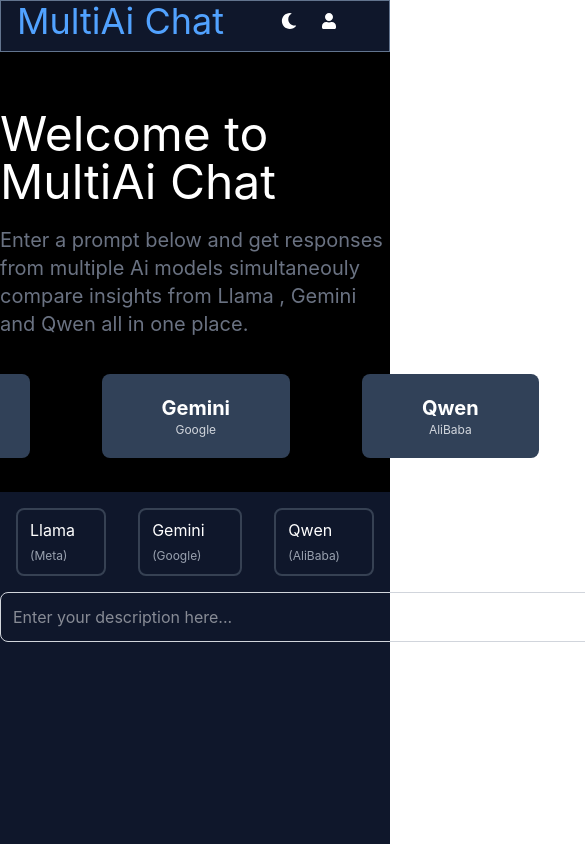
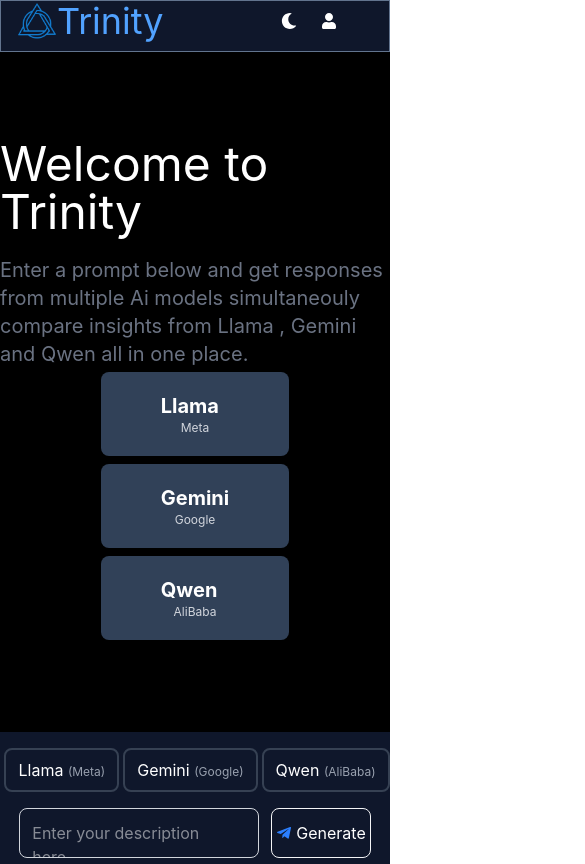
Before and after one commit to adeedkhann/Trinity, a React (Vite) app: page / in a window 390 px wide. Shown: the top 864 px of the page, 585 px wide, since content can reach past the window. Built offline with nearby package versions, Linux system fonts and the light colour scheme; no server answers; what @huggingface/inference, groq-sdk would draw is missing.

Commit message:
penultimate push

```diff
--- a/src/App.jsx
+++ b/src/App.jsx
@@ -1,17 +1,10 @@
-
-import History from './components/History'
 import Navbar from './components/Navbar'
-import InputBox from './components/InputBox'
-import MainChat from './components/MainChat'
 import Layout from './components/Layout'
-import GeminiChat from './components/GeminiChat'
-import ResponseCard from './components/ResponseCard'
-
 function App() {
 
 
   return (
-    <div className='bg-slate-900 pb-3 min-h-screen w-screen '>
+    <div className='bg-slate-900 pb-3 h-full w-screen '>
     <Navbar/>
 
     <Layout/>
--- a/src/components/GeminiChat.jsx
+++ /dev/null
@@ -1,69 +0,0 @@
-import React, { useState } from "react";
-import { GoogleGenAI } from "@google/genai";
-
-const GeminiChat = () => {
-  const [input, setInput] = useState("");
-  const [response, setResponse] = useState("");
-  const [loading, setLoading] = useState(false);
-
-
-  const API_KEY = "AIzaSyBgMyo_t2xZ5Gn3IysY5M2PXMWgioixCzg";
-
-  const fetchResponse = async () => {
-    if (!input) return;
-    setLoading(true);
-    setResponse("");
-
-    try {
-
-      const ai = new GoogleGenAI({ apiKey: API_KEY });
-
-
-      const result = await ai.models.generateContent({
-        model: "gemini-2.5-flash",
-        contents: [{ role: "user", parts: [{ text: input }] }],
-      });
-
-
-
-      setResponse(result.text);
-
-    } catch (error) {
-      console.error("Error fetching data:", error);
-      setResponse("Error: Failed to fetch response. Check console.");
-    } finally {
-      setLoading(false);
-    }
-  };
-
-  return (
-    <div style={{ maxWidth: "600px", margin: "0 auto", padding: "20px" }}>
-      <h2>Gemini AI Integration</h2>
-
-      <textarea
-        value={input}
-        onChange={(e) => setInput(e.target.value)}
-        placeholder="Ask Gemini something..."
-        rows="4"
-        style={{ width: "100%", padding: "10px", marginBottom: "10px" }}
-      />
-
-      <button
-        onClick={fetchResponse}
-        disabled={loading}
-        style={{ padding: "10px 20px", cursor: loading ? "not-allowed" : "pointer" }}
-      >
-        {loading ? "Generating..." : "Generate"}
-      </button>
-
-      {response && (
-        <div style={{ marginTop: "20px", padding: "15px", background: "#f4f4f4", borderRadius: "5px" }}>
-          <strong>Response:</strong>
-          <p style={{ whiteSpace: "pre-wrap" }}>{response}</p>
-        </div>
-      )}
-    </div>
-  );
-};
-
-export default GeminiChat;
--- a/src/components/History.jsx
+++ b/src/components/History.jsx
@@ -1,9 +1,8 @@
-import React from 'react'
 import { FaRegClock } from "react-icons/fa";
 import { IoSearchSharp } from "react-icons/io5";
 import HistoryItem from './HistoryItem';
 
-function History({open , setOpen}) {
+function History() {
   return (
     <div className={`border relative rounded-lg border-slate-500 h-screen ${open ? "w-80 display-none" :"w-0"}`}>
         <h1 className='text-white  text-3xl flex p-2 m-2'><span className='p-1'>< FaRegClock/></span><strong> Chat History</strong></h1>
--- a/src/components/HistoryItem.jsx
+++ b/src/components/HistoryItem.jsx
@@ -1,4 +1,3 @@
-import React from 'react'
 import { MdDelete } from "react-icons/md";
 export default function HistoryItem() {
   return (
--- a/src/components/InputBox.jsx
+++ b/src/components/InputBox.jsx
@@ -1,4 +1,4 @@
-import React, { useState } from 'react'
+import { useState } from 'react'
 import { FaTelegramPlane } from "react-icons/fa";
 import { useDispatch } from 'react-redux';
 import {
@@ -35,16 +35,16 @@
       try {
           const result =  ai.models.generateContent({
           model: "gemini-2.5-flash",
-          contents: [{ role: "user", parts: [{ text: `answer in only 250 words , and in the last tell that "thanks for using Aai" ${text}` }] }],
+          contents: [{ role: "user", parts: [{ text: `answer in only 250 words " ${text}` }] }],
           });
 
           const hugPro = hug.chatCompletion({
           model : "Qwen/Qwen2.5-72B-Instruct",
-          messages : [{role : "user" , content :`answer in only 250 words , and in the last tell that "thanks for using Aai my prompt is" ${text}`}],
+          messages : [{role : "user" , content :`answer in only 250 words " ${text}`}],
           max_tokens :500,
           });
           const completion =  groq.chat.completions.create({
-          messages : [{role : "user" , content : `answer in only 250 words , and in the last tell that "thanks for using Aai" my prompt is ${text}`}],
+          messages : [{role : "user" , content : `answer in only 250 words "${text}`}],
           model : "llama-3.1-8b-instant",
           })
         const [gemRes, hugRes, groqRes] = await Promise.allSettled([result, hugPro, completion]);
@@ -85,11 +85,11 @@
 
 
   return (
-    <div className='text-white flex flex-col h-30 rounded-lg  w-full'>
+    <div className='text-white flex flex-col h-30 rounded-lg md:w-screen w-full'>
       <div className='m-auto flex'>
-        <span className='m-4 border-2 px-3 py-2 rounded-lg border-gray-700 hover:border-blue-500'> Llama <span className='text-xs text-gray-400'>(Meta)</span></span>
-        <span className='m-4 border-2 px-3 py-2 rounded-lg border-gray-700 hover:border-blue-500'> Gemini <span className='text-xs text-gray-400'>(Google)</span> </span>
-        <span className='m-4 border-2 px-3 py-2 rounded-lg border-gray-700 hover:border-blue-500'> Qwen <span className='text-xs text-gray-400'>(AliBaba)</span> </span>
+        <span className='ml-1 md:mx-4 my-4 border-2 px-3 py-2 rounded-lg border-gray-700 hover:border-blue-500'> Llama <span className='text-xs text-gray-400'>(Meta)</span></span>
+        <span className='ml-1 md:mx-4 my-4 border-2 px-3 py-2 rounded-lg border-gray-700 hover:border-blue-500'> Gemini <span className='text-xs text-gray-400'>(Google)</span> </span>
+        <span className='ml-1 my-4 md:mx-4 border-2 px-3 py-2 rounded-lg border-gray-700 hover:border-blue-500'> Qwen <span className='text-xs text-gray-400'>(AliBaba)</span> </span>
 
 
       </div>
@@ -97,11 +97,11 @@
         <textarea
         value={text}
         onChange={(e)=>setText(e.target.value)}
-         className="w-150 p-3 resize-none border border-gray-300 rounded-lg  focus:outline-none focus:ring-2 focus:ring-blue-500 "
+         className="w-60 md:w-150 p-3 resize-none border border-gray-300 rounded-lg  focus:outline-none focus:ring-2 focus:ring-blue-500 "
          rows="1"
          placeholder="Enter your description here..."
         ></textarea>
-        <button disabled={loading} onClick={fetchResponse} className='flex ml-3 gap-1  items-center justify-center border border-gray-100 rounded-lg w-30 hover:border-blue-500 hover:bg-slate-500'><span className='text-blue-500'><FaTelegramPlane/> </span>{loading? "Generating" :  "Generate"  }</button>
+        <button disabled={loading} onClick={fetchResponse} className='flex ml-3 gap-1  items-center justify-center border border-gray-100 rounded-lg p-1 hover:border-blue-500 hover:bg-slate-500'><span className='text-blue-500'><FaTelegramPlane/> </span>{loading? "Generating" :  "Generate"  }</button>
       </div>
     </div>
   )
--- a/src/components/Layout.jsx
+++ b/src/components/Layout.jsx
@@ -1,8 +1,4 @@
-import React from 'react'
-
-import Navbar from './Navbar'
 import MainChat from './MainChat'
-import History from './History'
 import InputBox from './InputBox'
 import { useSelector } from 'react-redux'
 import ResponseCard from './ResponseCard'
@@ -14,7 +10,7 @@
     <div className='flex w-full'>
 
           <div className='flex flex-col gap w-full '>
-                    {responded ? <ResponseCard/> :<MainChat/>}
+                    {responded ? <div className=''><ResponseCard/></div> :<MainChat/>}
                     <InputBox/>
           </div>
     </div>
--- a/src/components/MainChat.jsx
+++ b/src/components/MainChat.jsx
@@ -1,21 +1,18 @@
-import React from 'react'
-import History from './History'
-
 import { useSelector } from 'react-redux'
 function MainChat() {
   const loading = useSelector((state) => state.input.loading)
   return (
-    <div className='w-full bg-black  '>
+    <div className='w-full  bg-black  '>
 
-      <div className='text-white rounded-lg flex flex-col items-center h-110 justify-center '>
-        <h1 className='text-5xl mt-15 mb-5'>{loading? "analysing your sussy baka prompt....." : "Welcome to MultiAi Chat"}</h1>
+      <div className='text-white  rounded-lg flex flex-col items-center h-170 md:h-105 justify-center '>
+        <h1 className='text-5xl mb-5'>{loading? "analysing your sussy baka prompt....." : "Welcome to Trinity"}</h1>
         <p className=' text-xl text-gray-500'>Enter a prompt below and get responses from multiple Ai models simultaneouly </p>
           <p className=' text-xl text-gray-500'>compare insights from Llama , Gemini and Qwen all in one place.
         </p>
-        <div className='flex'>
-          <div className=' px-15 py-5 m-9 bg-slate-700 rounded-lg flex flex-col text-xl'><strong>Llama </strong><span className='text-xs text-gray-300 m-auto'>Meta</span></div>
-          <div className=' px-15 py-5 m-9 bg-slate-700 rounded-lg flex flex-col text-xl'><strong>Gemini</strong> <span className='text-xs text-gray-300 m-auto'>Google</span></div>
-          <div className=' px-15 py-5 m-9 bg-slate-700 rounded-lg flex flex-col text-xl'><strong>Qwen</strong> <span className='text-xs text-gray-300 m-auto'>AliBaba</span></div>
+        <div className='flex flex-col md:flex-row'>
+          <div className=' px-15 py-5 m-1 bg-slate-700 rounded-lg flex flex-col text-xl'><strong>Llama </strong><span className='text-xs text-gray-300 m-auto'>Meta</span></div>
+          <div className=' px-15 py-5 m-1 bg-slate-700 rounded-lg flex flex-col text-xl'><strong>Gemini</strong> <span className='text-xs text-gray-300 m-auto'>Google</span></div>
+          <div className=' px-15 py-5 m-1 bg-slate-700 rounded-lg flex flex-col text-xl'><strong>Qwen</strong> <span className='text-xs text-gray-300 m-auto'>AliBaba</span></div>
         </div>
 
       </div>
--- a/src/components/Navbar.jsx
+++ b/src/components/Navbar.jsx
@@ -1,5 +1,6 @@
-import React, { useState } from 'react'
+import { useState } from 'react'
 import { FaMoon , FaRegSun ,FaUser } from "react-icons/fa";
+import trinity from '../assets/trinity.png'
 function Navbar() {
 
   const [theme , setTheme] = useState(true)
@@ -7,7 +8,7 @@
   return (
 
       <nav className='text-white h-13  flex justify-between w-screen border border-slate-500'>
-        <span className='ml-4 text-blue-400 text-4xl'>MultiAi Chat</span>
+        <span className='ml-4 text-blue-400 text-4xl flex'> <span className=' text-white '><img className='w-10 h-10'  src={trinity} alt=''/></span> Trinity</span>
         <ul className='flex mr-10 '>
           <li className='m-3' onClick={()=> theme ? setTheme(false) : setTheme(true)}>{theme? <FaMoon/> :<FaRegSun/>}</li>
           <li className='m-3'><FaUser/></li>
--- a/src/components/ResponseCard.jsx
+++ b/src/components/ResponseCard.jsx
@@ -1,4 +1,4 @@
-import React, { useRef, useState }  from 'react'
+import { useRef, useState }  from 'react'
 import { MdContentCopy ,MdCheck } from "react-icons/md";
 import { useSelector } from 'react-redux';
 import GemSym from '../assets/GemSym.png';
@@ -44,15 +44,15 @@
         setCopied(true)
         setTimeout(()=>setCopied(false),2000)
       } catch (error) {
-        alert("error in copy fetch again")
+        alert("error in copy , fetch again")
         console.log(error)
       }
     }
   }
   return(
-    <>
+    <div className=''>
 
-        <div className='border mt-15 mx-auto flex-col bg-slate-800 rounded-2xl  w-100 h-140 flex  '>
+        <div className='border mt-15  mx-auto flex-col bg-slate-800 rounded-2xl md:h-120 md:w-100  flex '>
           <div className='flex gap-2 items-center mx-auto h-15 w-full'>
             <span className='text-green-900 mx-3 text-4xl'><img src={Ai.symbol} className='w-10 h-10' alt="" /></span>
             <div className='text-white'>
@@ -71,7 +71,7 @@
           </div>
         </div>
 
-    </>
+    </div>
   )
 }
 
@@ -81,7 +81,7 @@
 
 
   return (
-    <div className='flex gap-2 bg-black h-screen'>
+    <div className='flex gap-3 justify-center bg-black md:h-150 md:flex-row flex-col '>
       {AiInfo.map((ai , index)=>
       (<LilResponse Ai={ai} key={index}/>)
 
```
Also changed, not shown: src/assets/trinity.png (added).
